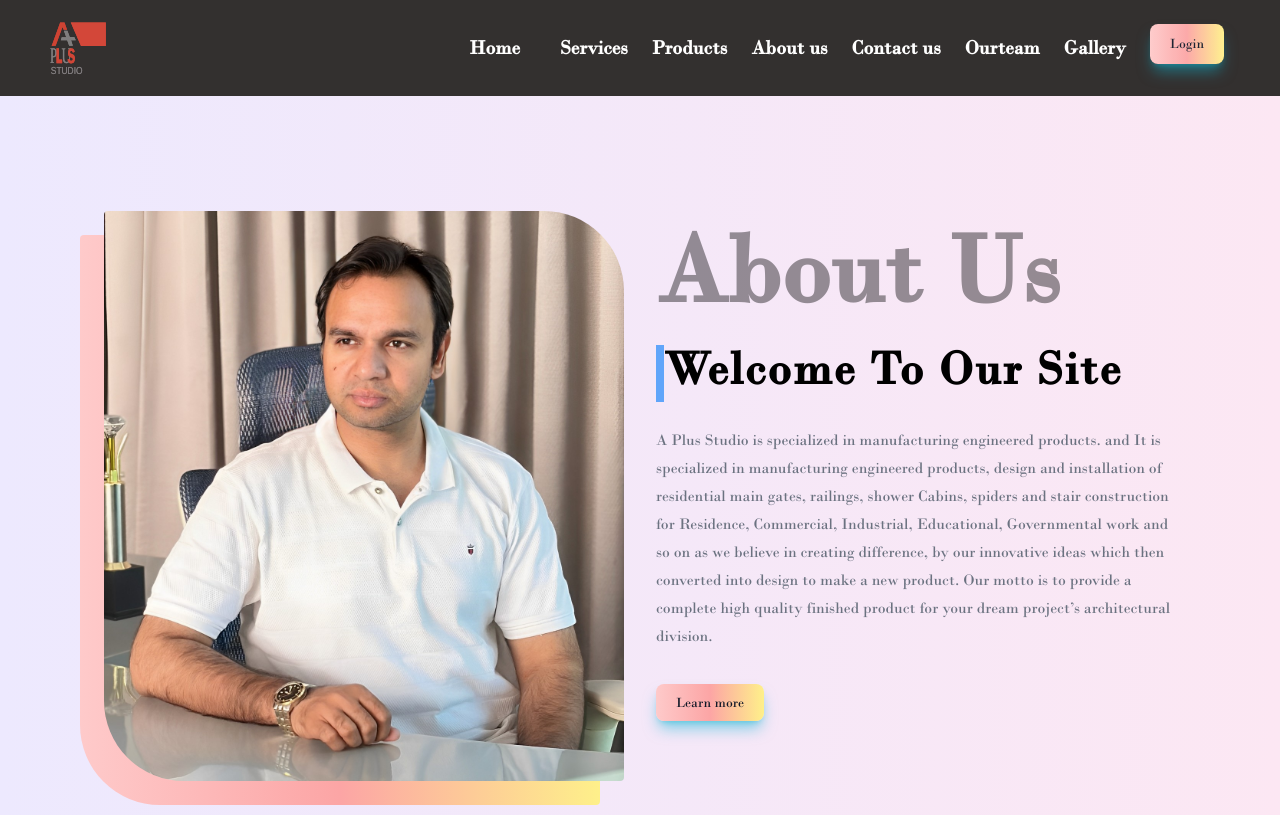
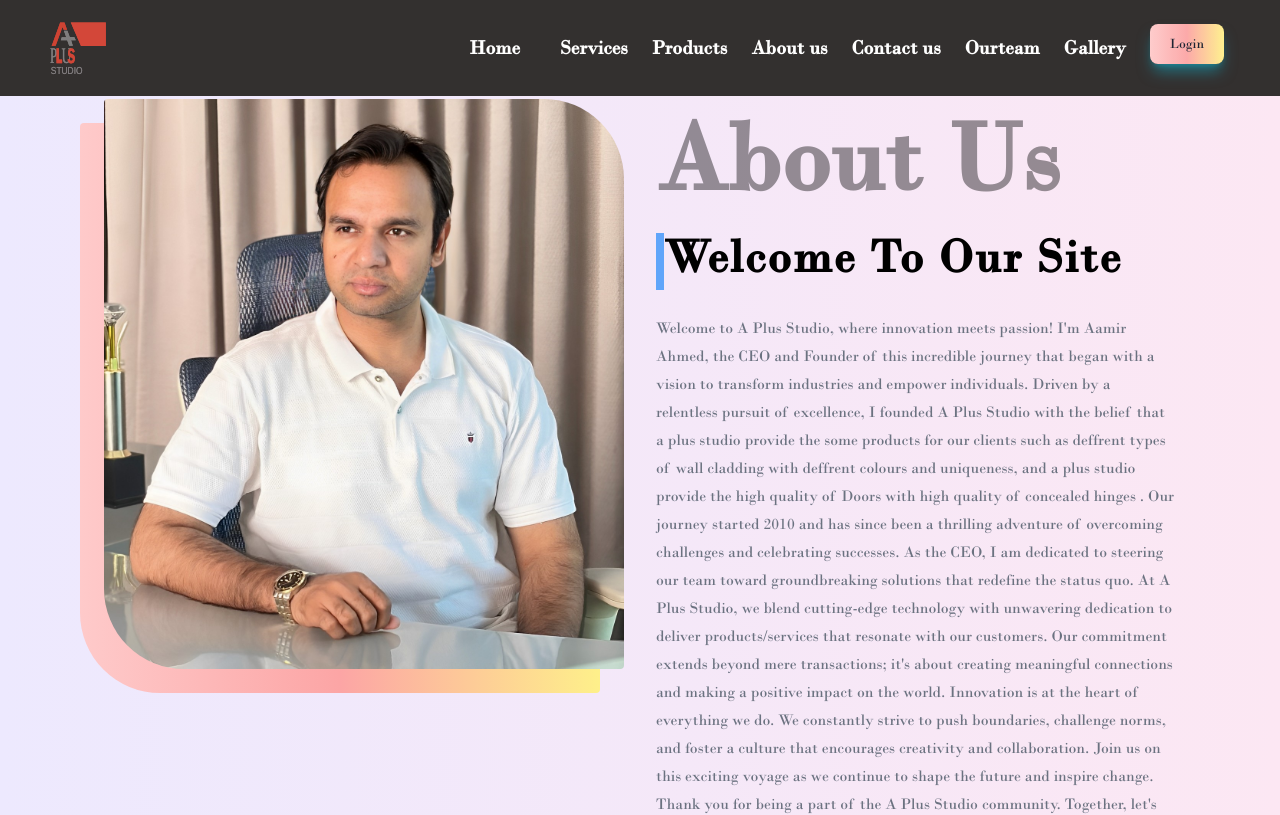
Before and after one commit to Ferdushi1234/aplusstudio, a Next.js app: page /about in a window 1280 px wide. Shown: the top 815 px of the page. Built offline with nearby package versions, Linux system fonts and the light colour scheme; what tailwind-clip-path would draw is missing.

Commit message:
fdsdfsdf

```diff
--- a/src/app/components/About.js
+++ b/src/app/components/About.js
@@ -73,8 +73,11 @@ const about = () => {
                 <p className="text-body-color mb-12 text-base text-justify" style={{ marginBottom: '-9.2rem' }}>
                   The organizations segments include sustainability, workforce relations, and business intelligence with honesty.
                   Our innovative, self designed and fabricated products improve the quality of life with a new passion of style.
+                  and It is specialized in manufacturing engineered product, design and installation of residential Doores, Wall Cladding
+                  spiders and stair construction for Residence, Commercial, Industrial, Health Care,
+                  Educational, Governmental work and so on as we believe in creating difference,
+                  by our innovative ideas which then converted into design to make a new product.
                 </p>
-
               </div>
             </div>
           </div>
--- a/src/app/components/Aboutus.js
+++ b/src/app/components/Aboutus.js
@@ -40,12 +40,13 @@ const about = () => {
                                 </h2>
                             </div>
                             <p className="mt-6 mb-10 text-base leading-7 text-gray-500 dark:text-gray-400">
-                                A Plus Studio is specialized in manufacturing engineered products.
-                                and It is specialized in manufacturing engineered products, design and installation of residential main gates, railings, shower Cabins,
-                                spiders and stair construction for Residence, Commercial, Industrial,
-                                Educational, Governmental work and so on as we believe in creating difference,
-                                by our innovative ideas which then converted into design to make a new product.
-                                Our motto is to provide a complete high quality finished product for your dream project’s architectural division.
+                            Welcome to A Plus Studio, where innovation meets passion! I'm Aamir Ahmed, the CEO and Founder of this incredible journey that began with a vision to transform industries and empower individuals.
+                            Driven by a relentless pursuit of excellence, I founded A Plus Studio with the belief that a plus studio provide the some products for our clients such as
+                            deffrent types of wall cladding with deffrent colours and uniqueness, and a plus studio provide the high quality of Doors with high quality of concealed hinges
+                            . Our journey started 2010 and has since been a thrilling adventure of overcoming challenges and celebrating successes.
+                            As the CEO, I am dedicated to steering our team toward groundbreaking solutions that redefine the status quo. At A Plus Studio, we blend cutting-edge technology with unwavering dedication to deliver products/services that resonate with our customers. Our commitment extends beyond mere transactions; it's about creating meaningful connections and making a positive impact on the world.
+                            Innovation is at the heart of everything we do. We constantly strive to push boundaries, challenge norms, and foster a culture that encourages creativity and collaboration. Join us on this exciting voyage as we continue to shape the future and inspire change.
+                            Thank you for being a part of the A Plus Studio community. Together, let's build a future where possibilities are limitless!
                             </p>
                             <Link aria-label="about" href="/about/1"
                                 className="shadow-lg shadow-cyan-500/50 ... text-gray-900 bg-gradient-to-r from-red-200 via-red-300 to-yellow-200 hover:bg-gradient-to-bl focus:ring-4 focus:outline-none focus:ring-red-100 dark:focus:ring-red-400 font-medium rounded-lg text-sm px-5 py-2.5 text-center mr-2 mb-2 ">
```
